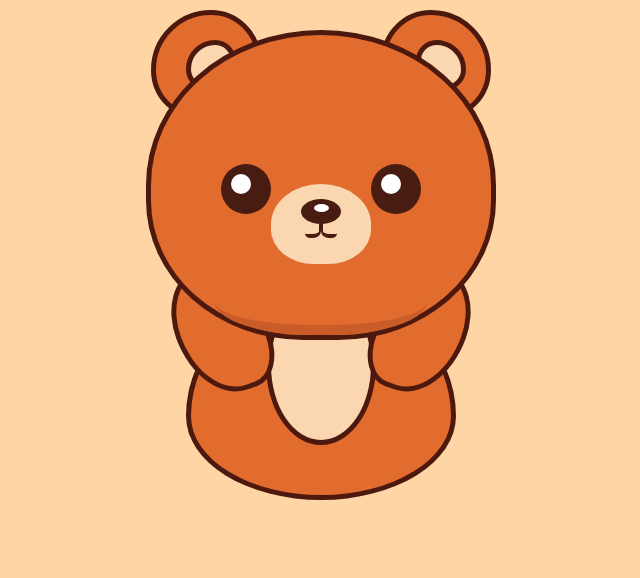
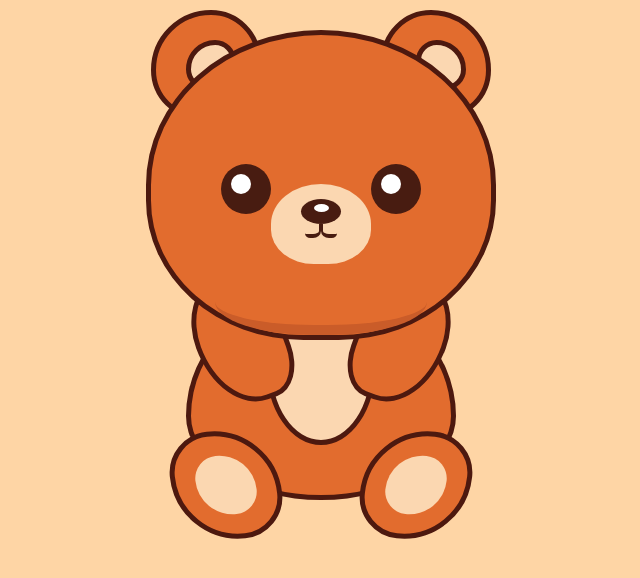
Before and after one commit to Diegoval-Dev/TeddyDrawing, a plain HTML site: page index.html in a window 1280 px wide. Shown: the whole page, without its empty margins (319-959 px from the left). Drawn offline with Linux system fonts and the light colour scheme.

Commit message:
feat: Foots
Add paw-shaped feet to the creature

```diff
--- a/index.html
+++ b/index.html
@@ -44,8 +44,14 @@
                 <div class="arm arm-right"></div>
             </div>
         </div>
-        <div class="foot left"></div>
-        <div class="foot right"></div>
+        <div class="foots">
+            <div class="foot foot-left">
+                <div class="paw"></div>
+            </div>
+            <div class="foot foot-right">
+                <div class="paw"></div>
+            </div>
+        </div>
     </div>
 </body>
 </html>
--- a/styles.css
+++ b/styles.css
@@ -180,7 +180,7 @@ body{
     border: 5px solid #4d190f;
     border-radius: 50%;
     position: relative;
-    top: -50px;
+    top: -40px;
 }
 .arm-left{
     transform: rotate(-20deg);
@@ -199,4 +199,46 @@ body{
     position: relative;
     top: -30px;
     z-index: -10;
+    margin: 0 -20px;
 }
+.foots{
+    display: flex;
+    justify-content: space-between;
+    width: 300px;
+    margin-top: -50px;
+}
+.foot{
+    width: 100px;
+    height: 100px;
+    background-color: #e26c2e;
+    border: 5px solid #4d190f;
+    border-radius: 50%;
+    position: relative;
+    top: -20px;
+    display: flex;
+    justify-content: center;
+    align-items: center;
+}
+
+.foot-left{
+    transform: rotate(-6deg);
+    border-radius: 60% 100% 60% 100%;
+}
+.foot-right{
+    transform: rotate(6deg);
+    border-radius: 100% 60% 100% 60% ;
+}
+.paw{
+    width: 60px;
+    height: 60px;
+    background-color: #fbd7b1;
+    border-radius: 50%;
+}
+
+.foot-left .paw{
+    border-radius: 60% 100% 60% 100%;
+}
+
+.foot-right .paw{
+    border-radius: 100% 60% 100% 60%;
+}
```
